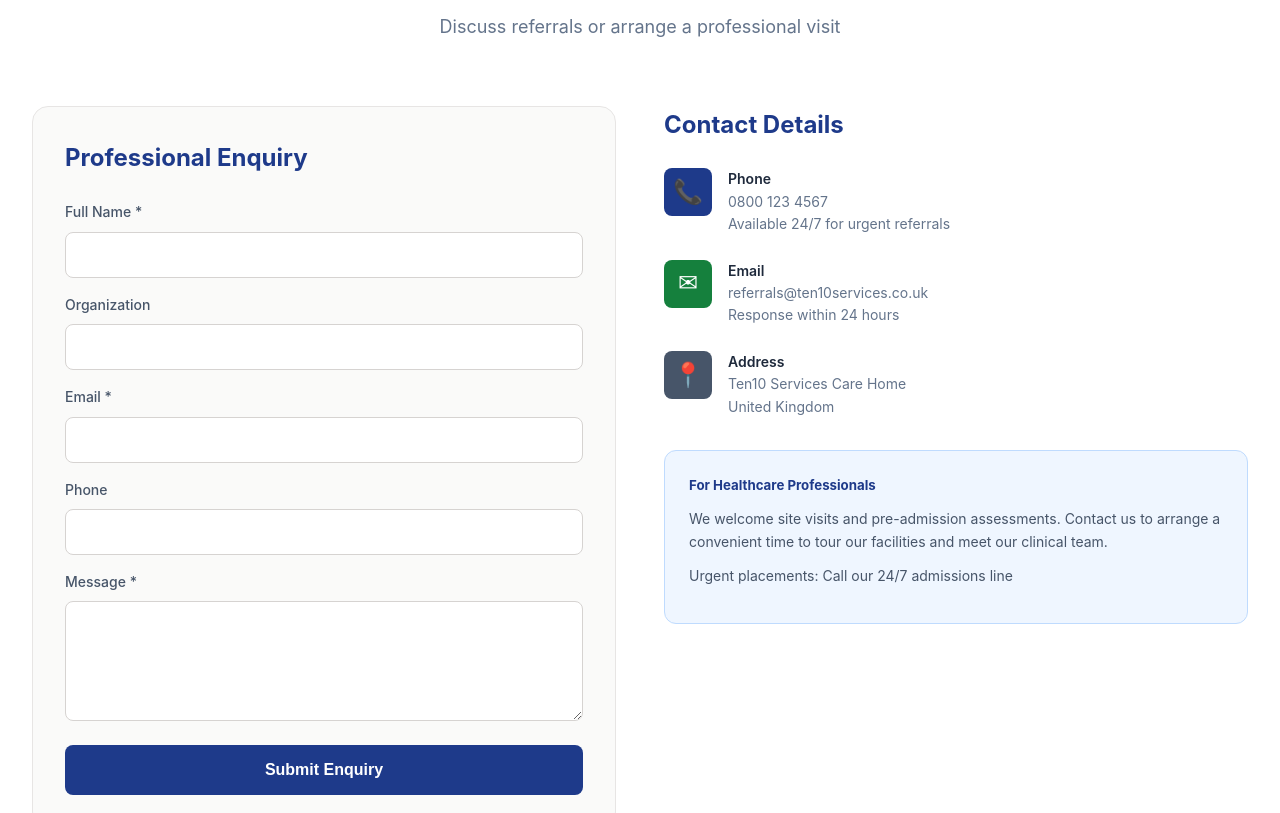
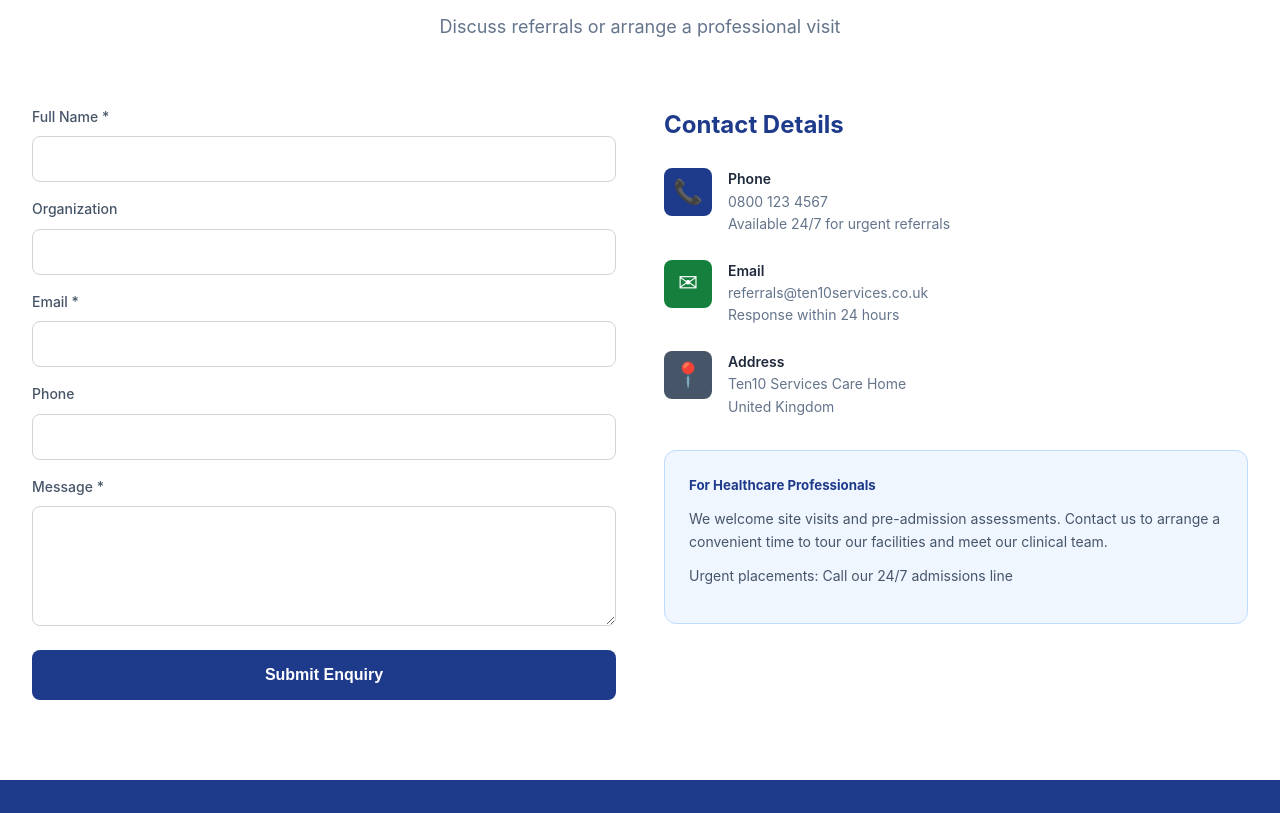
Before and after one commit to ad3rinto/carpark_scheduler, a plain HTML site: page index.html in a window 1280 px wide. Shown: the part 2660-3473 px from the top of the page. Drawn offline with Linux system fonts and the light colour scheme.

```diff
--- a/index.html
+++ b/index.html
@@ -149,9 +149,8 @@
 
             <div class="contact-grid">
                 <!-- Contact Form -->
-                <div class="contact-form">
-                    <h4>Professional Enquiry</h4>
                 <div id="contactFormContent">
+    <form id="contactForm" onsubmit="event.preventDefault(); submitForm();">
         <div class="form-group">
             <label>Full Name *</label>
             <input type="text" id="name" required>
@@ -172,8 +171,8 @@
             <label>Message *</label>
             <textarea id="message" required></textarea>
         </div>
-                        <button class="btn-submit" onclick="submitForm()">Submit Enquiry</button>
-                    </div>
+        <button class="btn-submit" type="submit">Submit Enquiry</button>
+    </form>
 </div>
 
                 <!-- Contact Information -->
--- a/script.js
+++ b/script.js
@@ -33,10 +33,26 @@ function submitForm() {
     const name = document.getElementById('name').value;
     const email = document.getElementById('email').value;
     const message = document.getElementById('message').value;
+    const organization = document.getElementById('organization').value;
+    const phone = document.getElementById('phone').value;
 
     // Basic validation
     if (name && email && message) {
         const formContent = document.getElementById('contactFormContent');
+
+        // Construct mailto link
+        const subject = encodeURIComponent(`New Enquiry from ${name}`);
+        const body = encodeURIComponent(
+            `Name: ${name}\n` +
+            `Email: ${email}\n` +
+            `Organization: ${organization || 'Not provided'}\n` +
+            `Phone: ${phone || 'Not provided'}\n` +
+            `Message: ${message}`
+        );
+        const mailtoLink = `mailto:info@ten10services.co.uk?subject=${subject}&body=${body}`;
+
+        // Open mailto link
+        window.location.href = mailtoLink;
 
         // Show success message
         formContent.innerHTML = `
```
Lines whose indentation alone changed are shown as unchanged.
